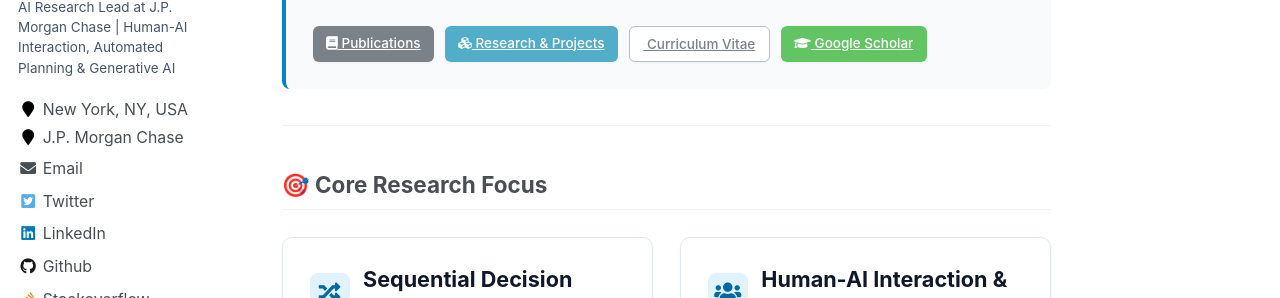
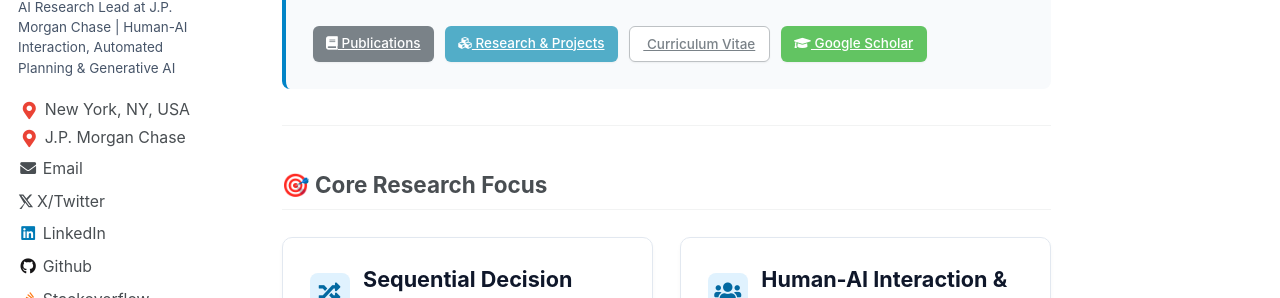
Before and after one commit to marirsg2/Sriram_Unravel, a Jekyll site: the page built from _pages/about.md, in a window 1280 px wide. Shown: the part 381-679 px from the top of the page. Built offline with Jekyll 4.4.1, drawn with Linux system fonts in a browser that asks for light colours.

Commit message:
Update Twitter to X logo with X/Twitter label, and style location pins with standard red icon with bulb hole

```diff
--- a/_config.yml
+++ b/_config.yml
@@ -72,7 +72,7 @@ social:
     - https://scholar.google.com/citations?user=So86Wl4AAAAJ&hl=en
     - https://www.linkedin.com/in/sriram-gopalakrishnan-7a07b727
     - https://github.com/marirsg2
-    - https://twitter.com/SriramGopalakr3
+    - https://x.com/SriramGopalakr3
 
 
 # Analytics
--- a/_includes/author-profile.html
+++ b/_includes/author-profile.html
@@ -23,10 +23,10 @@
     <button class="btn btn--inverse">Follow</button>
     <ul class="author__urls social-icons">
       {% if author.location %}
-        <li><i class="fa fa-fw fa-map-marker" aria-hidden="true"></i> {{ author.location }}</li>
+        <li><i class="fas fa-fw fa-map-marker-alt location-pin" aria-hidden="true"></i> {{ author.location }}</li>
       {% endif %}
       {% if author.employer %}
-        <li><i class="fa fa-fw fa-map-marker" aria-hidden="true"></i> {{ author.employer }}</li>
+        <li><i class="fas fa-fw fa-map-marker-alt location-pin" aria-hidden="true"></i> {{ author.employer }}</li>
       {% endif %}
       {% if author.uri %}
         <li><a href="{{ author.uri }}"><i class="fas fa-fw fa-link" aria-hidden="true"></i> {{ site.data.ui-text[site.locale].website_label | default: "Website" }}</a></li>
@@ -41,7 +41,7 @@
         <li><a href="{{ author.researchgate }}"><i class="fab fa-fw fa-researchgate" aria-hidden="true"></i> ResearchGate</a></li>
       {% endif %}
       {% if author.twitter %}
-        <li><a href="https://twitter.com/{{ author.twitter }}"><i class="fab fa-fw fa-twitter-square" aria-hidden="true"></i> Twitter</a></li>
+        <li><a href="https://x.com/{{ author.twitter }}"><svg class="svg-inline--fa fa-fw" style="width: 1em; height: 1em; vertical-align: -0.125em; fill: currentColor; margin-right: 0.2em;" viewBox="0 0 24 24" aria-hidden="true"><path d="M18.244 2.25h3.308l-7.227 8.26 8.502 11.24H16.17l-5.214-6.817L4.99 24.75H1.68l7.73-8.835L1.254 2.25H8.08l4.713 6.231zm-1.161 17.52h1.833L7.084 4.126H5.117z"/></svg>X/Twitter</a></li>
       {% endif %}
       {% if author.facebook %}
         <li><a href="https://www.facebook.com/{{ author.facebook }}"><i class="fab fa-fw fa-facebook-square" aria-hidden="true"></i> Facebook</a></li>
--- a/_includes/footer.html
+++ b/_includes/footer.html
@@ -6,7 +6,7 @@
       <li><strong>{{ site.data.ui-text[site.locale].follow_label }}</strong></li>
     {% endif %}
     {% if site.twitter.username %}
-      <li><a href="https://twitter.com/{{ site.twitter.username }}"><i class="fab fa-twitter-square" aria-hidden="true"></i> Twitter</a></li>
+      <li><a href="https://x.com/{{ site.twitter.username }}"><svg style="width: 1em; height: 1em; vertical-align: -0.125em; fill: currentColor; display: inline-block; margin-right: 0.2em;" viewBox="0 0 24 24" aria-hidden="true"><path d="M18.244 2.25h3.308l-7.227 8.26 8.502 11.24H16.17l-5.214-6.817L4.99 24.75H1.68l7.73-8.835L1.254 2.25H8.08l4.713 6.231zm-1.161 17.52h1.833L7.084 4.126H5.117z"/></svg>X/Twitter</a></li>
     {% endif %}
     {% if site.facebook.username %}
       <li><a href="https://facebook.com/{{ site.facebook.username }}"><i class="fab fa-facebook-square" aria-hidden="true"></i> Facebook</a></li>
--- a/_sass/_custom.scss
+++ b/_sass/_custom.scss
@@ -342,3 +342,10 @@
   font-size: 0.88em;
   margin-bottom: 0.3em;
 }
+
+.location-pin {
+  color: #ea4335 !important; /* Standard Google red location pin color */
+  font-size: 1.1em;
+  display: inline-block;
+  vertical-align: middle;
+}
```
